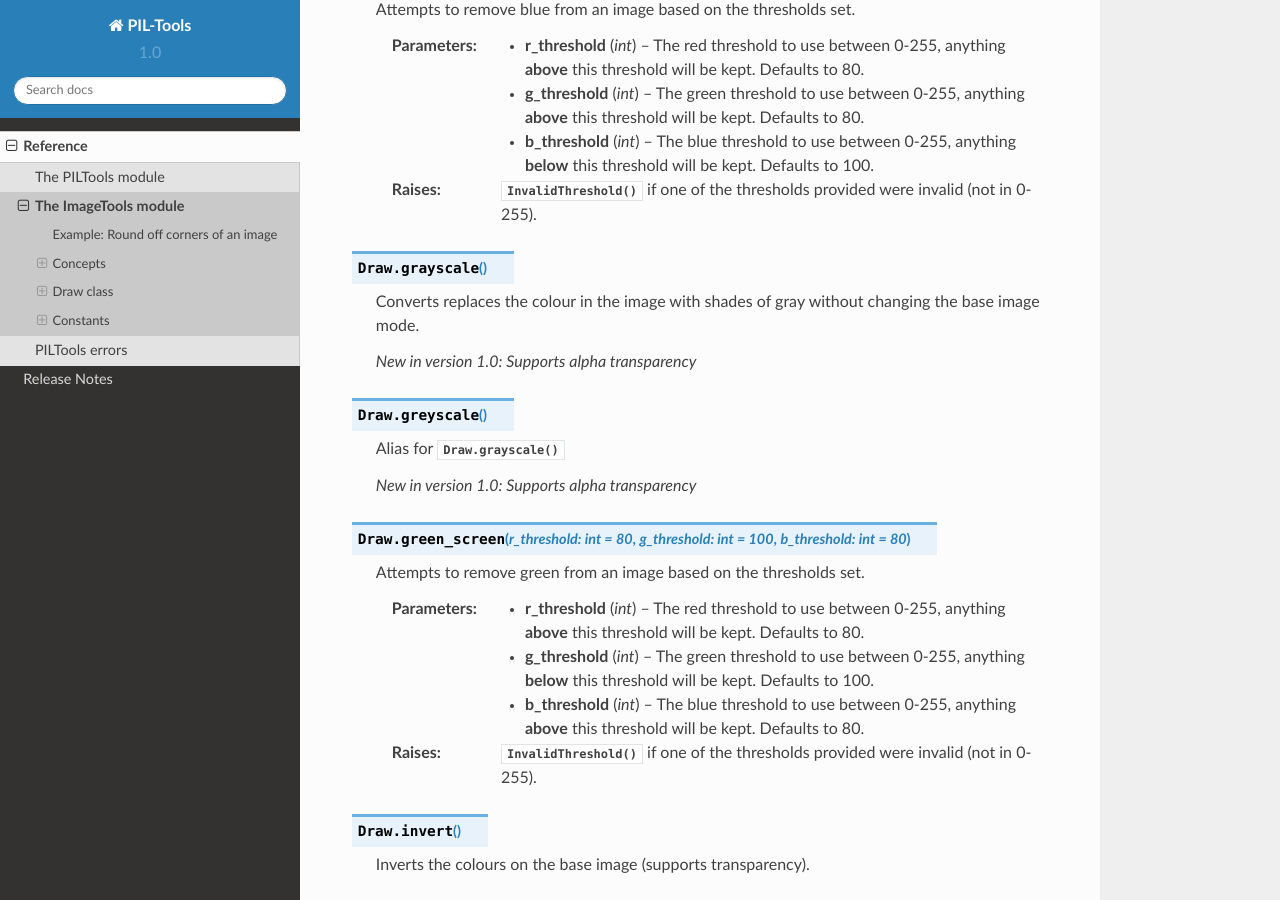
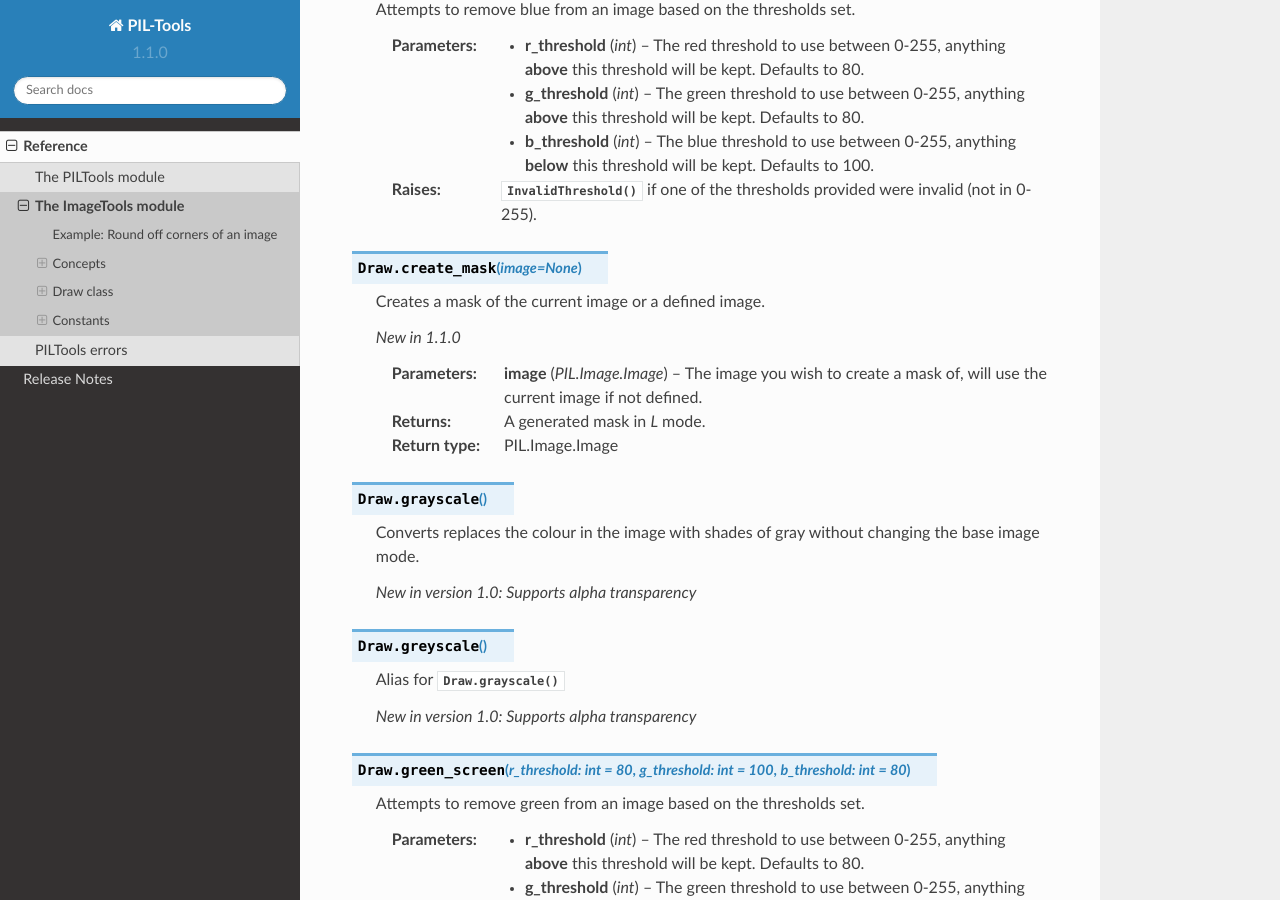
Before and after one commit to SkylaDev/PIL-Tools, a Sphinx documentation site: the page built from docs/reference/ImageTools.rst, in a window 1280 px wide and 900 px high, scrolled down 1229 px. Built offline with Sphinx 7.4.7 and the Read the Docs theme 2.0.0, drawn with Linux system fonts in a browser that asks for light colours.

```diff
--- a/docs/conf.py
+++ b/docs/conf.py
@@ -24,8 +24,8 @@ copyright = '2021, Steven Shrewsbury (stshrewsburyDev)'
 author = 'Steven Shrewsbury (stshrewsburyDev)'
 
 # The full version, including alpha/beta/rc tags
-version = '1.0'
-release = '1.0'
+version = '1.1.0'
+release = '1.1.0'
 
 
 # -- General configuration ---------------------------------------------------
--- a/docs/reference/ImageTools.rst
+++ b/docs/reference/ImageTools.rst
@@ -66,6 +66,17 @@ Methods
     :param int b_threshold: The blue threshold to use between 0-255, anything **below** this threshold will be kept. Defaults to 100.
 
     :raises: :py:exc:`InvalidThreshold()` if one of the thresholds provided were invalid (not in 0-255).
+
+.. py:method:: Draw.create_mask(image=None)
+
+    Creates a mask of the current image or a defined image.
+
+    *New in 1.1.0*
+
+    :param PIL.Image.Image image: The image you wish to create a mask of, will use the current image if not defined.
+
+    :returns: A generated mask in `L` mode.
+    :rtype: PIL.Image.Image
 
 .. py:method:: Draw.grayscale()
 
--- a/docs/releasenotes/index.rst
+++ b/docs/releasenotes/index.rst
@@ -15,3 +15,4 @@ functionality and security fixes should not be expected to be backported to earl
 
   0.2
   1.0
+  1.1.0
--- a/setup.py
+++ b/setup.py
@@ -5,7 +5,7 @@ with open("README.md") as README:
 
 setup(
     name='PIL-Tools',
-    version='1.0',
+    version='1.1.0',
     description='An extension module for Pillow to add functions that help simplify some processes.',
     license='MIT',
     long_description=long_description,
```
Also changed, not shown: PILTools/__init__.py (+1 -8 lines), README.md (+2 -2 lines), docs/releasenotes/1.1.0.rst (added, +14 -0 lines), 1 other file.
